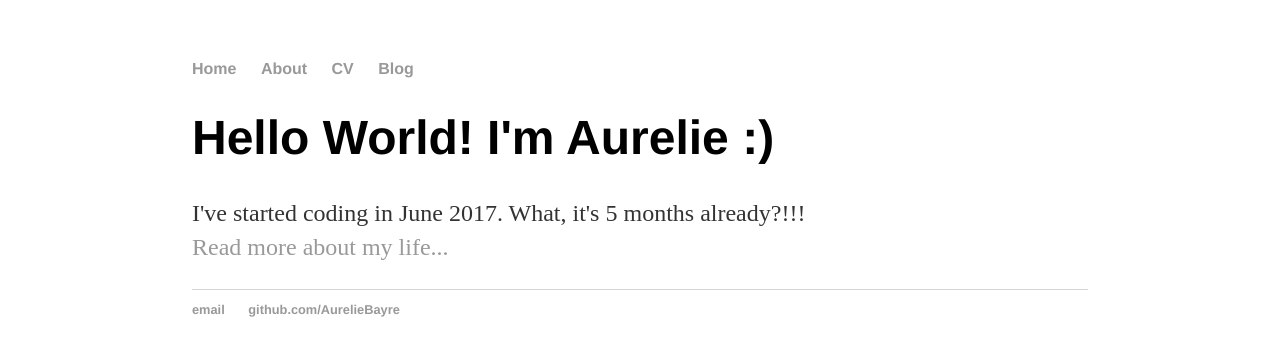
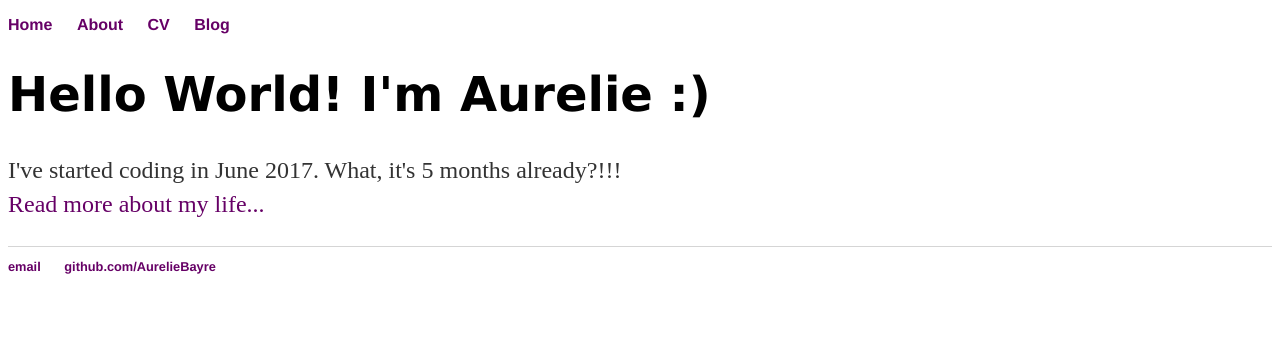
Before and after one commit to AurelieBayre/aurelieBayre.github.io, a Jekyll site: the page built from index.html, in a window 1280 px wide. Shown: the top 356 px of the page. Built offline with Jekyll 4.4.1, drawn with Linux system fonts in a browser that asks for light colours.

Commit message:
Update main.css

```diff
--- a/css/main.css
+++ b/css/main.css
@@ -1,4 +1,4 @@
-body {
+nabody {
     margin: 60px auto;
     width: 70%;
 }
@@ -14,7 +14,7 @@
 }
 a {
     text-decoration: none;
-    color: #999;
+    color: #660066;
 }
 a:hover {
     letter-spacing: 0.1654em;
@@ -22,7 +22,7 @@
 }
 h1 {
     font-size: 3em;
-    font-family:'Helvetica', 'Arial', 'Sans-Serif';
+    font-family:'Verdana', 'Arial', 'Sans-Serif';
 }
 p {
     font-size: 1.5em;
```
